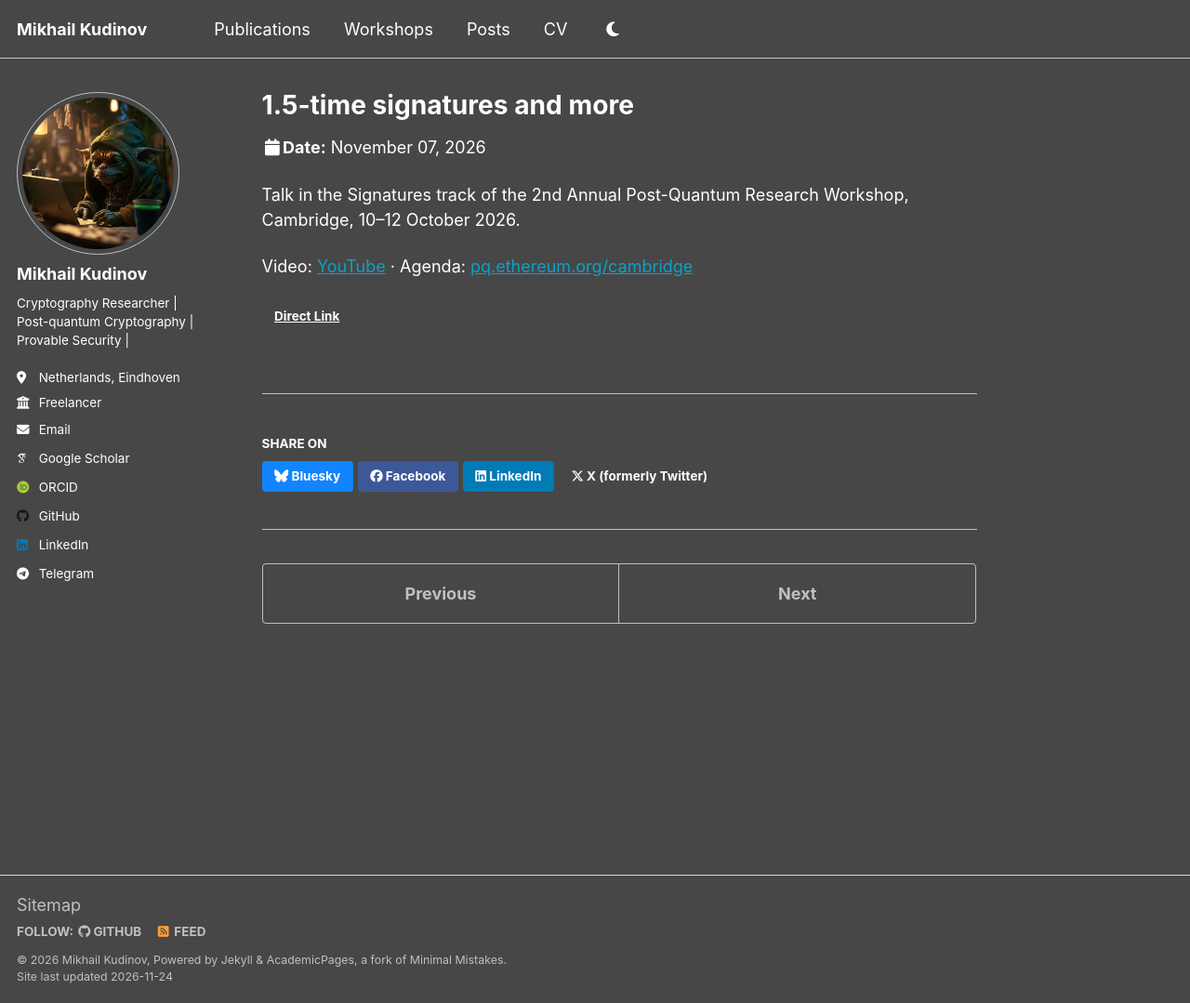
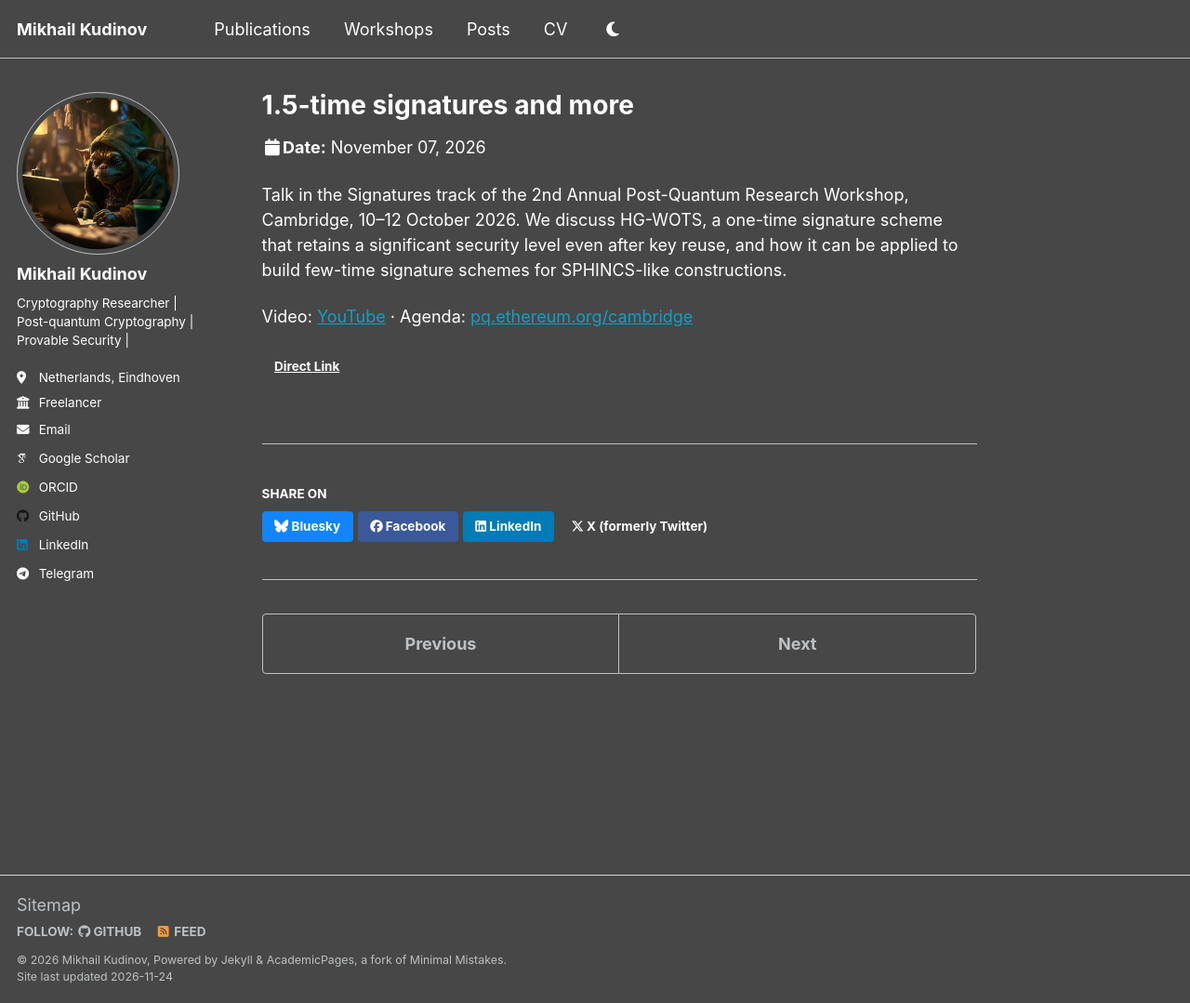
Before and after one commit to error0024/error0024.github.io, a Jekyll site: the page built from _talks/2026-11-07-ws.md, in a window 1280 px wide and 1079 px high. Shown: the whole window at 93% size. Built offline with Jekyll 4.4.1, drawn with Linux system fonts in a browser that asks for light colours; some web fonts are replaced.

Commit message:
Cambridge talk: describe HG-WOTS content
Co-Authored-By: Claude Opus 5.5 <noreply@anthropic.com>
Claude-Session: https://claude.ai/code/session_015fdGKvHEF6cSoVH7vrhrrY

```diff
--- a/_talks/2026-11-07-ws.md
+++ b/_talks/2026-11-07-ws.md
@@ -9,6 +9,6 @@ location: "UK, Cambridge"
 link: "https://www.youtube.com/watch?v=KohXlPosEM8"
 ---
 
-Talk in the Signatures track of the 2nd Annual Post-Quantum Research Workshop, Cambridge, 10–12 October 2026.
+Talk in the Signatures track of the 2nd Annual Post-Quantum Research Workshop, Cambridge, 10–12 October 2026. We discuss HG-WOTS, a one-time signature scheme that retains a significant security level even after key reuse, and how it can be applied to build few-time signature schemes for SPHINCS-like constructions.
 
 Video: [YouTube](https://www.youtube.com/watch?v=KohXlPosEM8) · Agenda: [pq.ethereum.org/cambridge](https://pq.ethereum.org/cambridge)
```
